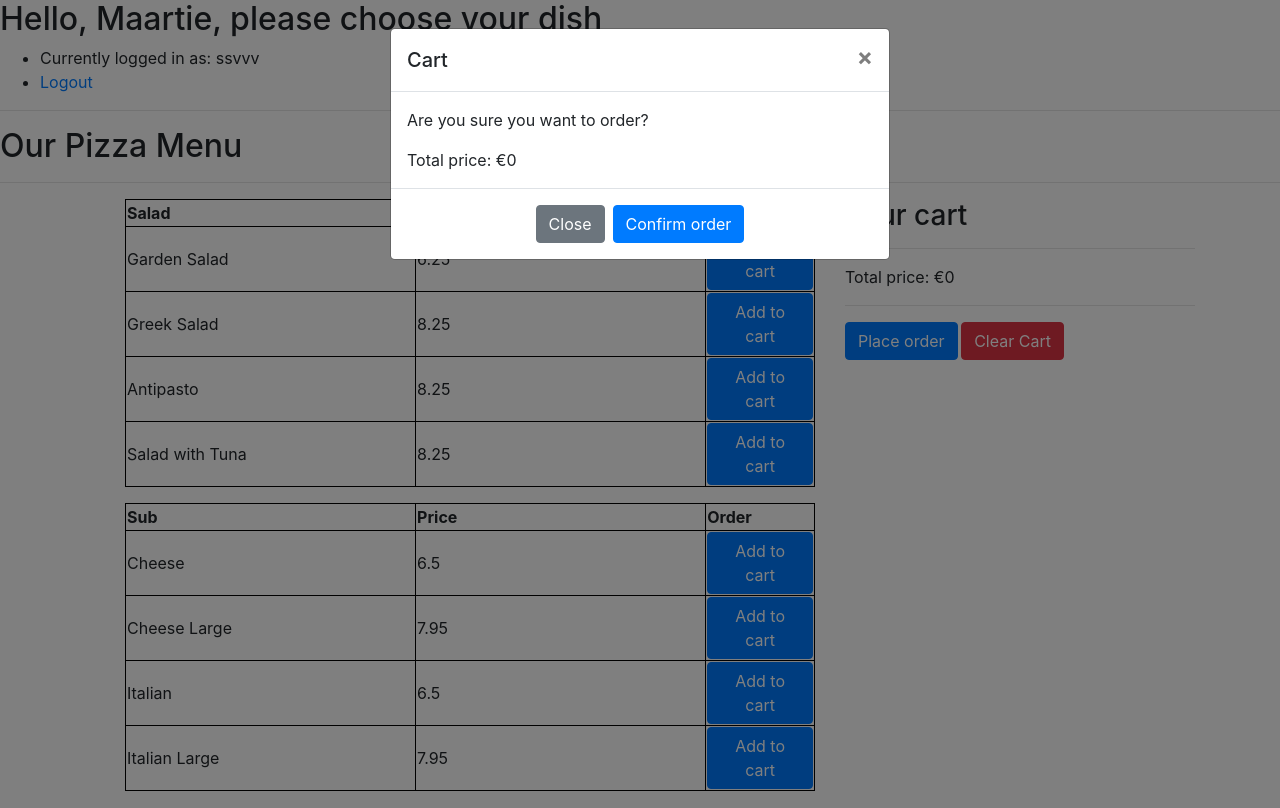
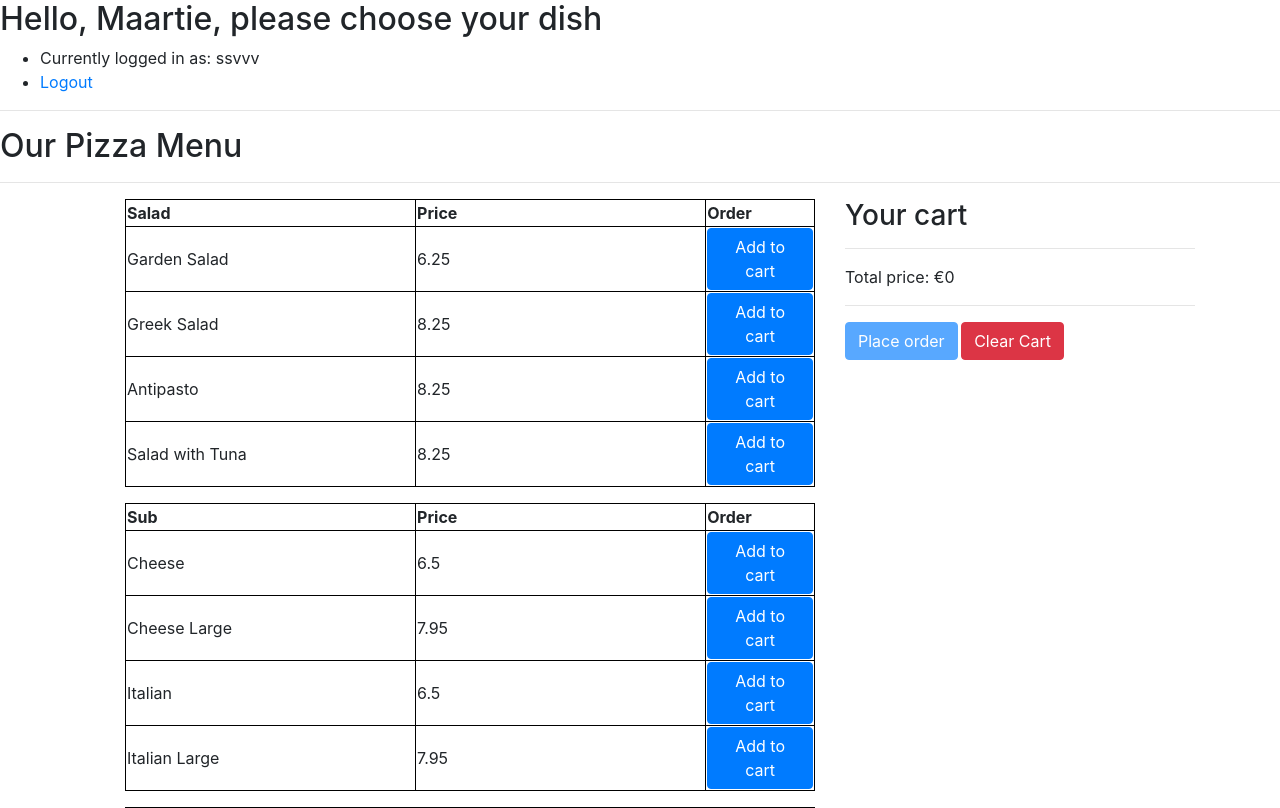
Before and after one commit to MaartenSchuilenburg/project3, a Django app: page / in a window 1280 px wide, after a click on "Place order". Shown: the top 808 px of the page. Run offline with Django 3.2, Linux system fonts and the light colour scheme; a user stored in the database is signed in; data comes from the database, SQL or seed files in the repository; both versions use the stored data as it was after the commit; some libraries are stand-ins or nearby versions.

Commit message:
voor Petertje

```diff
--- a/orders/static/orders/index.js
+++ b/orders/static/orders/index.js
@@ -2,6 +2,7 @@ var choosenSub = [];
 var choosenPizza =[]; //TODO
 var priceChoosenSub = 0;
 window.choosenExtra = [];
+
 
 if (window.localStorage.getItem('totalPriceCart')==null) {
     var totalPriceCart = 0;
@@ -16,6 +17,13 @@ if (JSON.parse(window.localStorage.getItem('shoppingCart'))==null) {
 
 document.addEventListener('DOMContentLoaded', () => {
     fillShoppingCartWithLocalStorage();
+
+    if (window.localStorage.getItem('shoppingCart')!=null) {
+        console.log(1);
+        document.getElementById("placeOrder1").disabled=false;
+        document.getElementById("placeOrder2").disabled=false;
+    }
+
 });
 
 function fillShoppingCartWithLocalStorage () {
@@ -83,6 +91,7 @@ function sendToCart(item) {
     var itemDescription = item.getAttribute("data-name");
     var itemPrice = item.getAttribute("data-price");
 
+
     totalPriceCart = Number(parseFloat(totalPriceCart) + parseFloat(itemPrice)).toFixed(2);
     window.localStorage.setItem('totalPriceCart',totalPriceCart);
 
@@ -99,6 +108,9 @@ function addToShoppingCartList(description, price) {
     var price = price;
     li.innerHTML = description;
 
+    //document.getElementById("placeOrder1").disabled=false;
+    //document.getElementById("placeOrder2").disabled=false;
+
     shoppingCartAll.push({description:description, price:price});
     window.localStorage.setItem('shoppingCart', JSON.stringify(shoppingCartAll));
 
@@ -112,6 +124,8 @@ function addToShoppingCartList(description, price) {
 function clearCart (){
 
     window.localStorage.clear();
+    //document.getElementById("placeOrder1").disabled=true;
+    //document.getElementById("placeOrder2").disabled=true;
     document.getElementById('shopping-cart-total').innerHTML = 0;
     document.getElementById('shopping-cart-total-modal').innerHTML = 0;
     document.getElementById('shopping-cart-list').innerHTML ='';
--- a/orders/templates/orders/menu.html
+++ b/orders/templates/orders/menu.html
@@ -103,8 +103,8 @@
 
             <hr>
             <!-- Button trigger modal -->
-            <button type="button" class="btn btn-primary" data-toggle="modal" data-target="#cart">Place order</button><small>      </small>
-            <button class="clear-cart btn btn-danger" onclick="clearCart()">Clear Cart</button>  <!--onclick="clearCart()"-->
+            <button type="button" class="btn btn-primary" id="placeOrder1" data-toggle="modal" data-target="#cart" disabled>Place order</button><small>      </small>
+            <button class="clear-cart btn btn-danger" onclick="clearCart()">Clear Cart</button>
 
             <!-- Modal Check out-->
             <div class="modal fade" id="cart" tabindex="-1" role="dialog" aria-labelledby="exampleModalLabel" aria-hidden="true">
@@ -125,7 +125,7 @@
                 </div>
                 <div class="modal-footer">
                     <button type="button" class="btn btn-secondary" data-dismiss="modal">Close</button>
-                    <button type="button" class="btn btn-primary">Confirm order</button>
+                    <button type="button" id="placeOrder2" class="btn btn-primary" disabled>Confirm order</button>
 
                 </div>
                 </div>
```
Also changed, not shown: db.sqlite3.
